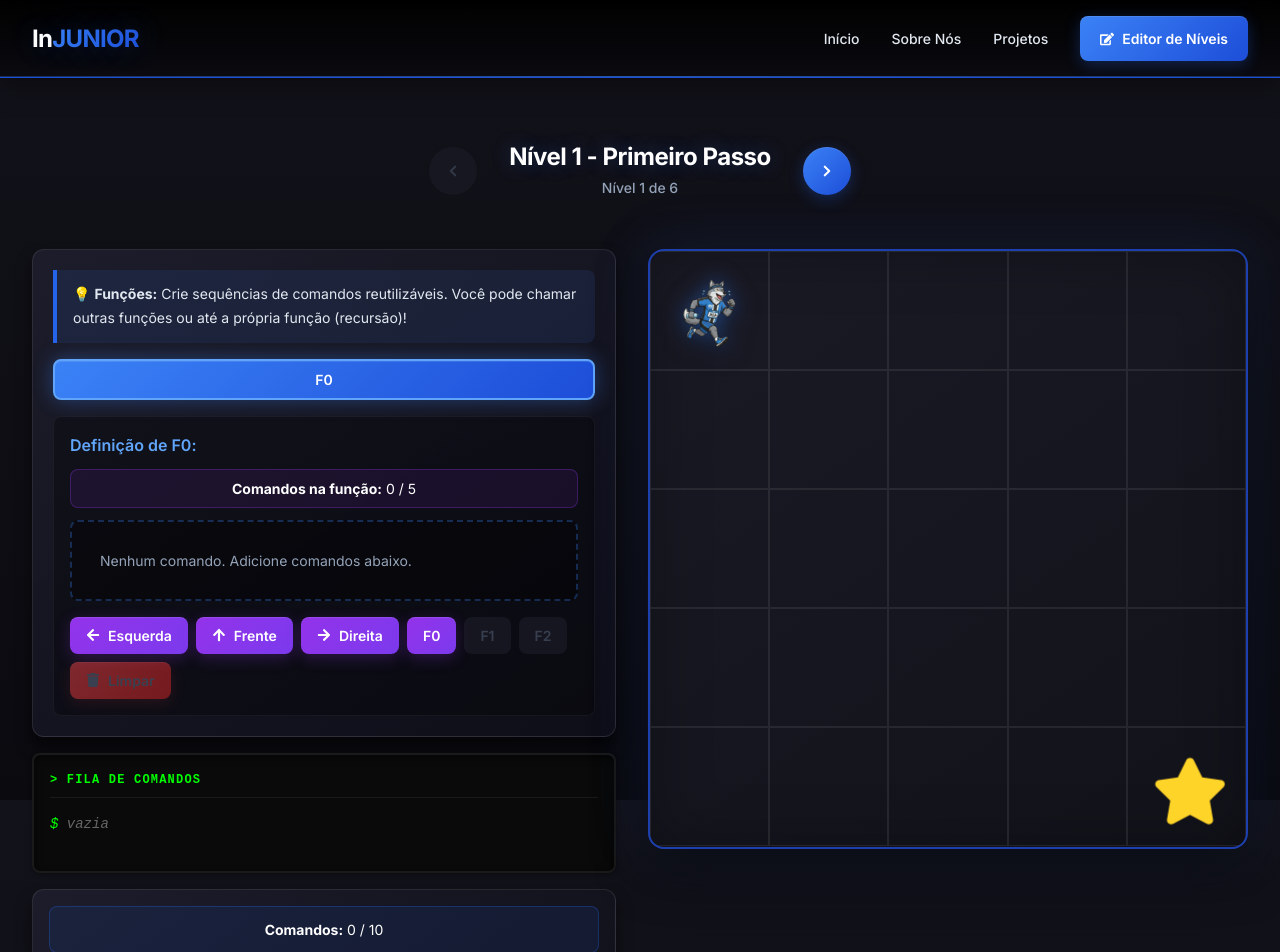
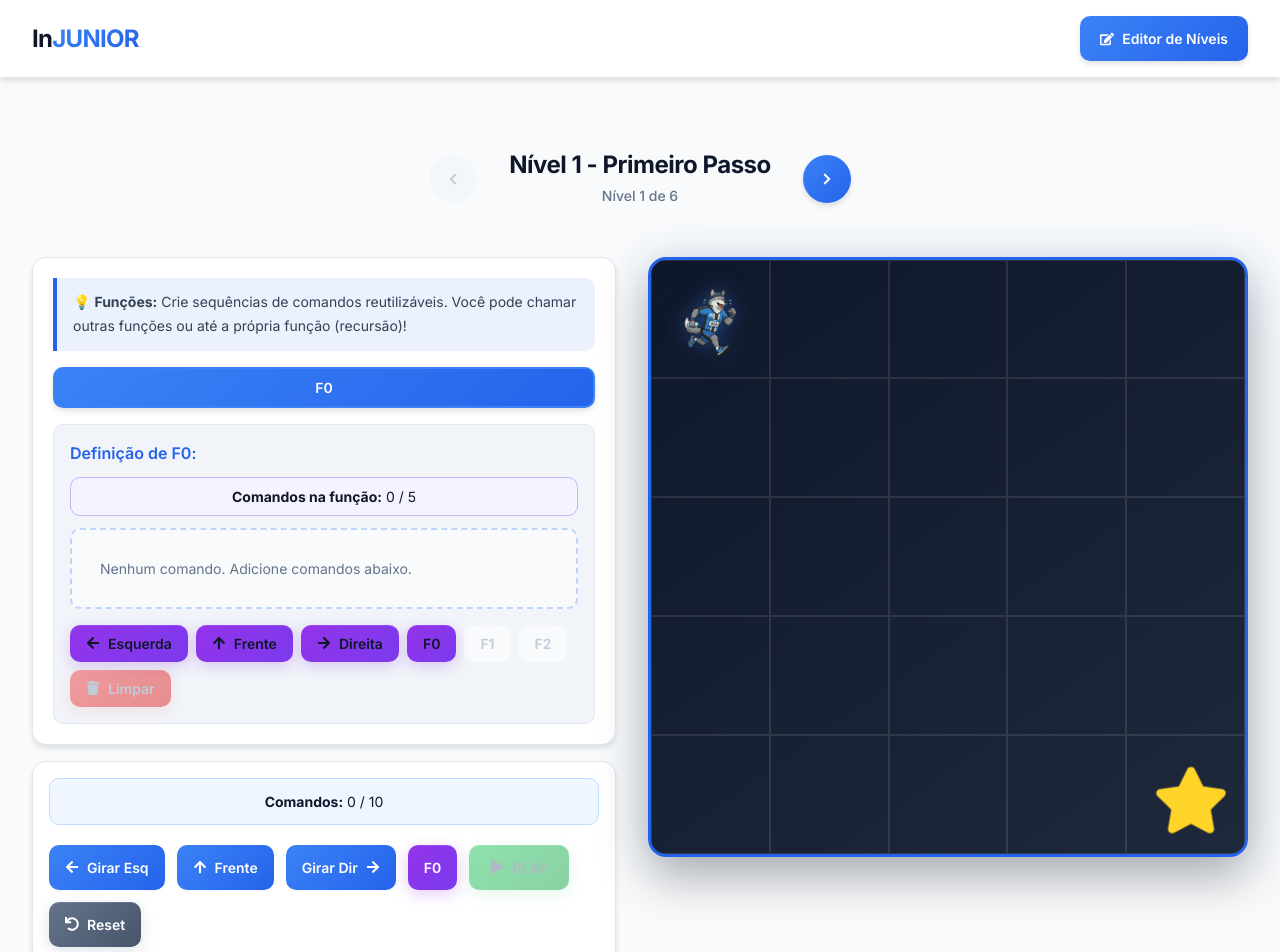
Before and after one commit to DougCristiano/GamIN, a React (Vite) app: page / in a window 1280 px wide. Shown: the top 952 px of the page. Built offline with nearby package versions, Linux system fonts and the light colour scheme.

Commit message:
feat: Implement the game's core UI, including the board, control panel, function editor, and level navigation.

```diff
--- a/src/components/editor/FunctionEditor/FunctionEditor.module.css
+++ b/src/components/editor/FunctionEditor/FunctionEditor.module.css
@@ -1,10 +1,10 @@
 .functionEditor {
-  background: var(--gradient-card);
+  background: var(--color-bg-primary);
   padding: var(--spacing-5);
   border-radius: var(--radius-lg);
   border: 1px solid var(--color-border);
   width: 100%;
-  box-shadow: var(--shadow-lg);
+  box-shadow: var(--shadow-md);
 }
 
 /* ========================================
@@ -38,11 +38,9 @@
 
 .functionTab.active {
   background: var(--gradient-primary);
-  color: var(--color-text-primary);
-  border-color: var(--color-primary-400);
-  box-shadow:
-    0 0 20px rgba(59, 130, 246, 0.4),
-    inset 0 1px 0 rgba(255, 255, 255, 0.1);
+  color: #ffffff;
+  border-color: var(--color-primary-500);
+  box-shadow: var(--shadow-md);
 }
 
 /* ========================================
@@ -92,17 +90,17 @@
    FUNCTION CONTENT
    ======================================== */
 .functionContent {
-  background: rgba(0, 0, 0, 0.3);
+  background: var(--color-bg-tertiary);
   padding: var(--spacing-4);
   border-radius: var(--radius-md);
   min-height: 100px;
-  border: 1px solid var(--color-border-light);
+  border: 1px solid var(--color-border);
 }
 
 .functionTitle {
   font-size: var(--font-size-base);
   font-weight: var(--font-weight-semibold);
-  color: var(--color-primary-400);
+  color: var(--color-primary-600);
   margin-bottom: var(--spacing-3);
   display: flex;
   align-items: center;
@@ -111,8 +109,8 @@
 
 .functionCounter {
   padding: var(--spacing-2);
-  background: rgba(147, 51, 234, 0.1);
-  border: 1px solid rgba(147, 51, 234, 0.3);
+  background: #f5f3ff;
+  border: 1px solid #c4b5fd;
   border-radius: var(--radius-md);
   text-align: center;
   font-size: var(--font-size-sm);
@@ -135,7 +133,7 @@
   gap: var(--spacing-2);
   min-height: 50px;
   padding: var(--spacing-3);
-  background: rgba(0, 0, 0, 0.4);
+  background: var(--color-bg-secondary);
   border-radius: var(--radius-md);
   border: 2px dashed var(--color-border);
   margin-bottom: var(--spacing-4);
@@ -156,7 +154,7 @@
    ======================================== */
 .commandChip {
   background: var(--gradient-primary);
-  color: var(--color-text-primary);
+  color: #ffffff;
   padding: var(--spacing-2) var(--spacing-3);
   border-radius: var(--radius-md);
   font-size: var(--font-size-sm);
@@ -164,9 +162,7 @@
   display: flex;
   align-items: center;
   gap: var(--spacing-2);
-  box-shadow:
-    0 2px 8px rgba(59, 130, 246, 0.3),
-    inset 0 1px 0 rgba(255, 255, 255, 0.1);
+  box-shadow: var(--shadow-sm);
   animation: slideIn 0.2s ease-out;
 }
 
--- a/src/components/game/CommandQueue/CommandQueue.module.css
+++ b/src/components/game/CommandQueue/CommandQueue.module.css
@@ -3,28 +3,25 @@
   flex-direction: column;
   gap: var(--spacing-2);
   padding: var(--spacing-4);
-  background: #0a0a0a;
-  border: 2px solid #1a1a1a;
-  border-radius: var(--radius-md);
-  min-height: 120px;
-  max-height: 200px;
+  background: #1e293b;
+  border: 1px solid #334155;
+  border-radius: var(--radius-lg);
+  min-height: 100px;
+  max-height: 180px;
   overflow-y: auto;
-  box-shadow:
-    inset 0 2px 8px rgba(0, 0, 0, 0.6),
-    0 2px 4px rgba(0, 0, 0, 0.3);
+  box-shadow: var(--shadow-md);
   font-family: 'Courier New', monospace;
-  position: relative;
 }
 
 .queueDisplay::before {
   content: '> Fila de Comandos';
   display: block;
-  color: #00ff00;
+  color: #60a5fa;
   font-size: var(--font-size-xs);
   font-weight: var(--font-weight-bold);
   margin-bottom: var(--spacing-2);
   padding-bottom: var(--spacing-2);
-  border-bottom: 1px solid #1a1a1a;
+  border-bottom: 1px solid #334155;
   text-transform: uppercase;
   letter-spacing: 0.1em;
 }
@@ -34,7 +31,7 @@
 }
 
 .emptyText {
-  color: #666;
+  color: #64748b;
   margin-left: 0;
   font-style: italic;
   font-size: var(--font-size-sm);
@@ -43,7 +40,7 @@
 
 .emptyText::before {
   content: '$ ';
-  color: #00ff00;
+  color: #60a5fa;
 }
 
 .commandList {
@@ -61,16 +58,15 @@
   height: auto;
   background: transparent;
   border-radius: 0;
-  color: #00ff00;
+  color: #22c55e;
   box-shadow: none;
-  animation: terminalBlink 0.3s ease-out;
   font-family: 'Courier New', monospace;
   padding: var(--spacing-1) 0;
 }
 
 .commandItem::before {
   content: '$ ';
-  color: #00ff00;
+  color: #60a5fa;
   margin-right: var(--spacing-2);
 }
 
@@ -92,7 +88,7 @@
   border-radius: 0;
   font-size: var(--font-size-sm);
   font-weight: var(--font-weight-bold);
-  color: #00d4ff;
+  color: #a855f7;
   box-shadow: none;
   letter-spacing: 0.05em;
   font-family: 'Courier New', monospace;
@@ -100,18 +96,18 @@
 
 /* Scrollbar styling */
 .queueDisplay::-webkit-scrollbar {
-  width: 8px;
+  width: 6px;
 }
 
 .queueDisplay::-webkit-scrollbar-track {
-  background: #000;
+  background: #0f172a;
 }
 
 .queueDisplay::-webkit-scrollbar-thumb {
-  background: #333;
-  border-radius: 4px;
+  background: #475569;
+  border-radius: 3px;
 }
 
 .queueDisplay::-webkit-scrollbar-thumb:hover {
-  background: #555;
+  background: #64748b;
 }
--- a/src/components/game/ControlPanel/ControlPanel.module.css
+++ b/src/components/game/ControlPanel/ControlPanel.module.css
@@ -1,19 +1,25 @@
+.controlsContainer {
+  display: flex;
+  flex-direction: column;
+  gap: var(--spacing-3);
+}
+
 .controls {
   display: flex;
   flex-wrap: wrap;
   gap: var(--spacing-3);
   padding: var(--spacing-4);
-  background: var(--gradient-card);
+  background: var(--color-bg-primary);
   border: 1px solid var(--color-border);
   border-radius: var(--radius-lg);
-  box-shadow: var(--shadow-lg);
+  box-shadow: var(--shadow-md);
 }
 
 .commandCounter {
   width: 100%;
   padding: var(--spacing-3);
-  background: rgba(37, 99, 235, 0.1);
-  border: 1px solid rgba(37, 99, 235, 0.3);
+  background: var(--color-primary-50);
+  border: 1px solid var(--color-primary-200);
   border-radius: var(--radius-md);
   text-align: center;
   font-size: var(--font-size-sm);
@@ -22,9 +28,8 @@
 }
 
 .limitWarning {
-  color: #fbbf24;
+  color: var(--color-warning);
   font-weight: var(--font-weight-bold);
-  animation: blink 1s infinite;
 }
 
 @keyframes blink {
@@ -52,17 +57,13 @@
   font-size: var(--font-size-sm);
   transition: all var(--transition-normal);
   background: var(--gradient-primary);
-  color: var(--color-text-primary);
-  box-shadow:
-    0 4px 15px rgba(37, 99, 235, 0.25),
-    inset 0 1px 0 rgba(255, 255, 255, 0.1);
+  color: #ffffff;
+  box-shadow: var(--shadow-sm);
 }
 
 .controls button:hover:not(:disabled) {
-  transform: translateY(-3px);
-  box-shadow:
-    0 8px 25px rgba(37, 99, 235, 0.4),
-    inset 0 1px 0 rgba(255, 255, 255, 0.15);
+  transform: translateY(-2px);
+  box-shadow: var(--shadow-md);
 }
 
 .controls button:active:not(:disabled) {
@@ -73,7 +74,8 @@
   opacity: 0.5;
   cursor: not-allowed;
   transform: none;
-  background: var(--color-bg-elevated);
+  background: var(--color-bg-tertiary);
+  color: var(--color-text-muted);
   box-shadow: none;
 }
 
--- a/src/components/game/ControlPanel/ControlPanel.tsx
+++ b/src/components/game/ControlPanel/ControlPanel.tsx
@@ -5,6 +5,7 @@
 
 import { FaArrowLeft, FaArrowUp, FaArrowRight, FaPlay, FaUndo } from 'react-icons/fa';
 import type { Command, FunctionLimits } from '@/types';
+import { CommandQueue } from '../CommandQueue/CommandQueue';
 import styles from './ControlPanel.module.css';
 
 interface ControlPanelProps {
@@ -16,6 +17,7 @@ interface ControlPanelProps {
   commandCount: number;
   maxCommands?: number;
   functionLimits?: FunctionLimits;
+  commandQueue: Command[];
 }
 
 export const ControlPanel: React.FC<ControlPanelProps> = ({
@@ -27,11 +29,13 @@ export const ControlPanel: React.FC<ControlPanelProps> = ({
   commandCount,
   maxCommands,
   functionLimits,
+  commandQueue,
 }) => {
   const isLimitReached = maxCommands !== undefined && commandCount >= maxCommands;
   const canAddCommand = !isExecuting && !isLimitReached;
 
   return (
+    <div className={styles.controlsContainer}>
       <div className={styles.controls}>
         {maxCommands !== undefined && (
           <div className={styles.commandCounter}>
@@ -82,6 +86,9 @@ export const ControlPanel: React.FC<ControlPanelProps> = ({
           <FaUndo /> Reset
         </button>
       </div>
+
+      <CommandQueue commands={commandQueue} />
+    </div>
   );
 };
 
--- a/src/components/game/Game/Game.module.css
+++ b/src/components/game/Game/Game.module.css
@@ -6,7 +6,7 @@
   width: 100%;
   max-width: 1600px;
   margin: 0 auto;
-  padding: var(--spacing-4) var(--spacing-8);
+  padding: var(--spacing-6) var(--spacing-8);
   animation: fadeIn 0.5s ease-out;
 }
 
@@ -46,40 +46,19 @@
   display: grid;
   width: 600px;
   height: 600px;
-  background: linear-gradient(145deg,
-      var(--color-bg-tertiary) 0%,
-      var(--color-bg-secondary) 100%);
-  border: 2px solid var(--color-primary-800);
+  background: linear-gradient(145deg, #0f172a 0%, #1e293b 100%);
+  border: 3px solid var(--color-primary-600);
   box-shadow:
-    0 20px 50px rgba(0, 0, 0, 0.5),
-    0 0 60px rgba(59, 130, 246, 0.15),
-    inset 0 0 60px rgba(0, 0, 0, 0.3);
+    0 20px 50px rgba(0, 0, 0, 0.3),
+    0 0 40px rgba(59, 130, 246, 0.1);
   border-radius: var(--radius-xl);
   overflow: hidden;
-}
-
-/* Glow effect on the board */
-.board::before {
-  content: '';
-  position: absolute;
-  top: -2px;
-  left: -2px;
-  right: -2px;
-  bottom: -2px;
-  background: linear-gradient(45deg,
-      var(--color-primary-600),
-      var(--color-primary-800),
-      var(--color-primary-600));
-  z-index: -1;
-  border-radius: var(--radius-xl);
-  opacity: 0.5;
-  animation: glow 3s ease-in-out infinite;
 }
 
 .cell {
   width: 100%;
   height: 100%;
-  border: 1px solid var(--color-cell-border);
+  border: 1px solid rgba(255, 255, 255, 0.1);
   display: flex;
   align-items: center;
   justify-content: center;
@@ -88,7 +67,7 @@
 }
 
 .cell:hover {
-  background: rgba(59, 130, 246, 0.1);
+  background: rgba(59, 130, 246, 0.15);
 }
 
 .wall {
@@ -100,6 +79,7 @@
     inset 0 -2px 4px rgba(0, 0, 0, 0.3);
   border-color: #1f2937;
 }
+
 
 /* ========================================
    ROBOT
--- a/src/components/game/Game/Game.tsx
+++ b/src/components/game/Game/Game.tsx
@@ -10,7 +10,6 @@ import { getKeyColor } from '@/utils/keyColors';
 import { useGame, useCommands } from '@/hooks';
 import {
   FunctionEditor,
-  CommandQueue,
   ControlPanel,
   LevelNavigation,
   RecursionWarning,
@@ -149,15 +148,12 @@ export const Game: React.FC<GameProps> = ({ customLevels }) => {
             functionLimits={currentLevel?.functionLimits}
           />
 
-          {/* Command Queue */}
-          <CommandQueue commands={commandQueue} />
-
           {/* Recursion Warning */}
           {recursionWarning && (
             <RecursionWarning message={recursionWarning} onClose={clearWarning} />
           )}
 
-          {/* Control Panel */}
+          {/* Control Panel with Command Queue */}
           <ControlPanel
             onAddCommand={addCommand}
             onPlay={handlePlay}
@@ -167,6 +163,7 @@ export const Game: React.FC<GameProps> = ({ customLevels }) => {
             commandCount={commandQueue.length}
             maxCommands={currentLevel?.maxCommands}
             functionLimits={currentLevel?.functionLimits}
+            commandQueue={commandQueue}
           />
         </div>
 
--- a/src/components/game/LevelNavigation/LevelNavigation.module.css
+++ b/src/components/game/LevelNavigation/LevelNavigation.module.css
@@ -16,7 +16,6 @@
   font-size: var(--font-size-2xl);
   font-weight: var(--font-weight-bold);
   color: var(--color-text-primary);
-  text-shadow: 0 0 20px rgba(59, 130, 246, 0.3);
   letter-spacing: -0.02em;
 }
 
@@ -29,7 +28,7 @@
 
 .navBtn {
   background: var(--gradient-primary);
-  color: var(--color-text-primary);
+  color: #ffffff;
   border: none;
   border-radius: var(--radius-full);
   width: 48px;
@@ -39,17 +38,13 @@
   justify-content: center;
   cursor: pointer;
   transition: all var(--transition-normal);
-  box-shadow:
-    0 4px 15px rgba(37, 99, 235, 0.3),
-    inset 0 1px 0 rgba(255, 255, 255, 0.1);
+  box-shadow: var(--shadow-md);
   font-size: var(--font-size-lg);
 }
 
 .navBtn:hover:not(:disabled) {
   transform: scale(1.1);
-  box-shadow:
-    0 8px 25px rgba(37, 99, 235, 0.5),
-    inset 0 1px 0 rgba(255, 255, 255, 0.15);
+  box-shadow: var(--shadow-lg);
 }
 
 .navBtn:active:not(:disabled) {
@@ -57,8 +52,8 @@
 }
 
 .navBtn:disabled {
-  background: var(--color-bg-elevated);
+  background: var(--color-bg-tertiary);
   cursor: not-allowed;
-  opacity: 0.4;
+  opacity: 0.5;
   box-shadow: none;
 }
--- a/src/components/layout/Header/Header.module.css
+++ b/src/components/layout/Header/Header.module.css
@@ -3,33 +3,13 @@
   justify-content: space-between;
   align-items: center;
   padding: var(--spacing-4) var(--spacing-8);
-  background: linear-gradient(180deg,
-      rgba(0, 0, 0, 0.95) 0%,
-      rgba(10, 10, 15, 0.9) 100%);
-  backdrop-filter: blur(20px);
+  background: var(--color-bg-primary);
   color: var(--color-text-primary);
-  box-shadow:
-    0 4px 30px rgba(0, 0, 0, 0.5),
-    inset 0 -1px 0 rgba(59, 130, 246, 0.3);
+  box-shadow: var(--shadow-md);
   position: sticky;
   top: 0;
   z-index: var(--z-dropdown);
-  border-bottom: 1px solid var(--color-primary-700);
-}
-
-/* Subtle glow effect */
-.header::after {
-  content: '';
-  position: absolute;
-  bottom: 0;
-  left: 0;
-  right: 0;
-  height: 1px;
-  background: linear-gradient(90deg,
-      transparent 0%,
-      var(--color-primary-500) 50%,
-      transparent 100%);
-  opacity: 0.5;
+  border-bottom: 1px solid var(--color-border);
 }
 
 .logoContainer {
@@ -48,7 +28,6 @@
   font-weight: var(--font-weight-bold);
   letter-spacing: -0.03em;
   color: var(--color-text-primary);
-  text-shadow: 0 0 30px rgba(59, 130, 246, 0.3);
 }
 
 .logoAccent {
@@ -61,44 +40,13 @@
 
 .nav {
   display: flex;
-  gap: var(--spacing-8);
+  gap: var(--spacing-4);
   align-items: center;
-}
-
-.navLink {
-  color: var(--color-text-secondary);
-  text-decoration: none;
-  font-weight: var(--font-weight-medium);
-  font-size: var(--font-size-sm);
-  transition: all var(--transition-fast);
-  position: relative;
-  padding: var(--spacing-2) 0;
-}
-
-/* Animated underline on hover */
-.navLink::after {
-  content: '';
-  position: absolute;
-  bottom: 0;
-  left: 0;
-  width: 0;
-  height: 2px;
-  background: var(--gradient-primary);
-  transition: width var(--transition-normal);
-}
-
-.navLink:hover {
-  color: var(--color-text-primary);
-  text-decoration: none;
-}
-
-.navLink:hover::after {
-  width: 100%;
 }
 
 .editorBtn {
   background: var(--gradient-primary);
-  color: var(--color-text-primary);
+  color: #ffffff;
   border: none;
   padding: var(--spacing-3) var(--spacing-5);
   border-radius: var(--radius-md);
@@ -109,17 +57,13 @@
   align-items: center;
   gap: var(--spacing-2);
   transition: all var(--transition-normal);
-  box-shadow:
-    0 4px 15px rgba(37, 99, 235, 0.3),
-    inset 0 1px 0 rgba(255, 255, 255, 0.1);
+  box-shadow: var(--shadow-md);
 }
 
 .editorBtn:hover {
   background: var(--gradient-primary-hover);
   transform: translateY(-2px);
-  box-shadow:
-    0 8px 25px rgba(37, 99, 235, 0.5),
-    inset 0 1px 0 rgba(255, 255, 255, 0.1);
+  box-shadow: var(--shadow-lg);
 }
 
 .editorBtn:active {
--- a/src/components/layout/Header/Header.tsx
+++ b/src/components/layout/Header/Header.tsx
@@ -12,7 +12,6 @@ export const Header: React.FC<HeaderProps> = ({ hideEditorButton = false }) => {
   const navigate = useNavigate();
 
   const handleEditorClick = () => {
-    // Abrir em nova guia
     window.open('/editor', '_blank');
   };
 
@@ -28,22 +27,6 @@ export const Header: React.FC<HeaderProps> = ({ hideEditorButton = false }) => {
         </span>
       </div>
       <nav className={styles.nav}>
-        <a
-          href="#"
-          className={styles.navLink}
-          onClick={e => {
-            e.preventDefault();
-            handleHomeClick();
-          }}
-        >
-          Início
-        </a>
-        <a href="#" className={styles.navLink}>
-          Sobre Nós
-        </a>
-        <a href="#" className={styles.navLink}>
-          Projetos
-        </a>
         {!hideEditorButton && (
           <button className={styles.editorBtn} onClick={handleEditorClick}>
             <FaEdit /> Editor de Níveis
--- a/src/styles/index.css
+++ b/src/styles/index.css
@@ -13,7 +13,7 @@
 :root {
   font-family: var(--font-family);
   font-weight: var(--font-weight-normal);
-  color-scheme: dark;
+  color-scheme: light;
   color: var(--color-text-primary);
   background-color: var(--color-bg-primary);
   font-synthesis: none;
@@ -24,12 +24,11 @@
 
 body {
   min-height: 100vh;
-  background: var(--gradient-dark);
-  background-attachment: fixed;
+  background: var(--color-bg-secondary);
   overflow-x: hidden;
 }
 
-/* Background pattern effect */
+/* Subtle gradient background */
 body::before {
   content: '';
   position: fixed;
@@ -38,8 +37,8 @@ body::before {
   width: 100%;
   height: 100%;
   background:
-    radial-gradient(circle at 20% 20%, rgba(59, 130, 246, 0.08) 0%, transparent 50%),
-    radial-gradient(circle at 80% 80%, rgba(59, 130, 246, 0.05) 0%, transparent 50%);
+    radial-gradient(ellipse at top left, rgba(59, 130, 246, 0.05) 0%, transparent 50%),
+    radial-gradient(ellipse at bottom right, rgba(59, 130, 246, 0.03) 0%, transparent 50%);
   pointer-events: none;
   z-index: -1;
 }
--- a/src/styles/variables.css
+++ b/src/styles/variables.css
@@ -1,6 +1,6 @@
 /**
  * Design Tokens - Variables CSS
- * Paleta: Azul, Preto e Branco
+ * Paleta: Azul, Branco e detalhes escuros
  */
 
 :root {
@@ -21,32 +21,32 @@
    /* Atalhos para cores primárias */
    --color-primary: var(--color-primary-600);
    --color-primary-hover: var(--color-primary-700);
-  --color-primary-light: var(--color-primary-400);
+   --color-primary-light: var(--color-primary-100);
    --color-primary-dark: var(--color-primary-800);
 
    /* ========================================
-     CORES DE FUNDO - PRETO/ESCURO
+     CORES DE FUNDO - CLARO
      ======================================== */
-  --color-bg-primary: #0a0a0f;
-  --color-bg-secondary: #12121a;
-  --color-bg-tertiary: #1a1a25;
-  --color-bg-elevated: #22222f;
-  --color-bg-card: rgba(18, 18, 26, 0.8);
-  --color-bg-overlay: rgba(0, 0, 0, 0.7);
+   --color-bg-primary: #ffffff;
+   --color-bg-secondary: #f8fafc;
+   --color-bg-tertiary: #f1f5f9;
+   --color-bg-elevated: #ffffff;
+   --color-bg-card: #ffffff;
+   --color-bg-overlay: rgba(0, 0, 0, 0.5);
 
    /* ========================================
-     CORES DE TEXTO - BRANCO/CLARO
+     CORES DE TEXTO - ESCURO
      ======================================== */
-  --color-text-primary: #ffffff;
-  --color-text-secondary: #e2e8f0;
-  --color-text-muted: #94a3b8;
-  --color-text-disabled: #64748b;
+   --color-text-primary: #0f172a;
+   --color-text-secondary: #334155;
+   --color-text-muted: #64748b;
+   --color-text-disabled: #94a3b8;
 
    /* ========================================
      CORES DE BORDA
      ======================================== */
-  --color-border: rgba(255, 255, 255, 0.1);
-  --color-border-light: rgba(255, 255, 255, 0.05);
+   --color-border: #e2e8f0;
+   --color-border-light: #f1f5f9;
    --color-border-focus: var(--color-primary-500);
    --color-border-accent: var(--color-primary-600);
 
@@ -54,33 +54,33 @@
      CORES DE STATUS
      ======================================== */
    --color-success: #22c55e;
-  --color-success-bg: rgba(34, 197, 94, 0.15);
+   --color-success-bg: #dcfce7;
    --color-warning: #eab308;
-  --color-warning-bg: rgba(234, 179, 8, 0.15);
+   --color-warning-bg: #fef9c3;
    --color-error: #ef4444;
-  --color-error-bg: rgba(239, 68, 68, 0.15);
+   --color-error-bg: #fee2e2;
    --color-info: var(--color-primary-500);
-  --color-info-bg: rgba(59, 130, 246, 0.15);
+   --color-info-bg: var(--color-primary-50);
 
    /* ========================================
      CORES DO JOGO
      ======================================== */
    --color-star: #fbbf24;
-  --color-robot: var(--color-primary-400);
+   --color-robot: var(--color-primary-500);
    --color-wall: #374151;
-  --color-cell: var(--color-bg-tertiary);
-  --color-cell-border: rgba(255, 255, 255, 0.08);
+   --color-cell: #f8fafc;
+   --color-cell-border: #e2e8f0;
    --color-function: #a855f7;
    --color-function-hover: #9333ea;
 
    /* ========================================
      GRADIENTES
      ======================================== */
-  --gradient-primary: linear-gradient(135deg, var(--color-primary-500) 0%, var(--color-primary-700) 100%);
-  --gradient-primary-hover: linear-gradient(135deg, var(--color-primary-600) 0%, var(--color-primary-800) 100%);
-  --gradient-dark: linear-gradient(180deg, var(--color-bg-secondary) 0%, var(--color-bg-primary) 100%);
-  --gradient-card: linear-gradient(145deg, rgba(30, 30, 45, 0.9) 0%, rgba(15, 15, 25, 0.95) 100%);
-  --gradient-glow: radial-gradient(circle at center, var(--color-primary-500) 0%, transparent 70%);
+   --gradient-primary: linear-gradient(135deg, var(--color-primary-500) 0%, var(--color-primary-600) 100%);
+   --gradient-primary-hover: linear-gradient(135deg, var(--color-primary-600) 0%, var(--color-primary-700) 100%);
+   --gradient-dark: linear-gradient(180deg, #1e3a8a 0%, #0f172a 100%);
+   --gradient-card: linear-gradient(145deg, #ffffff 0%, #f8fafc 100%);
+   --gradient-glow: radial-gradient(circle at center, var(--color-primary-100) 0%, transparent 70%);
    --gradient-function: linear-gradient(135deg, #9333ea 0%, #7c3aed 100%);
    --gradient-success: linear-gradient(135deg, #22c55e 0%, #16a34a 100%);
    --gradient-reset: linear-gradient(135deg, #64748b 0%, #475569 100%);
@@ -126,23 +126,24 @@
    /* ========================================
      BORDAS E RAIOS
      ======================================== */
-  --radius-sm: 4px;
-  --radius-md: 8px;
-  --radius-lg: 12px;
-  --radius-xl: 16px;
+   --radius-sm: 6px;
+   --radius-md: 10px;
+   --radius-lg: 14px;
+   --radius-xl: 18px;
    --radius-2xl: 24px;
    --radius-full: 9999px;
 
    /* ========================================
      SOMBRAS
      ======================================== */
-  --shadow-sm: 0 1px 2px rgba(0, 0, 0, 0.3);
-  --shadow-md: 0 4px 6px rgba(0, 0, 0, 0.4);
-  --shadow-lg: 0 10px 15px rgba(0, 0, 0, 0.5);
-  --shadow-xl: 0 20px 25px rgba(0, 0, 0, 0.6);
-  --shadow-glow: 0 0 20px rgba(59, 130, 246, 0.3);
-  --shadow-glow-lg: 0 0 40px rgba(59, 130, 246, 0.4);
-  --shadow-inset: inset 0 2px 4px rgba(0, 0, 0, 0.3);
+   --shadow-sm: 0 1px 2px rgba(0, 0, 0, 0.05);
+   --shadow-md: 0 4px 6px rgba(0, 0, 0, 0.07), 0 2px 4px rgba(0, 0, 0, 0.05);
+   --shadow-lg: 0 10px 25px rgba(0, 0, 0, 0.1), 0 6px 10px rgba(0, 0, 0, 0.05);
+   --shadow-xl: 0 20px 40px rgba(0, 0, 0, 0.12);
+   --shadow-glow: 0 0 20px rgba(59, 130, 246, 0.15);
+   --shadow-glow-lg: 0 0 40px rgba(59, 130, 246, 0.2);
+   --shadow-inset: inset 0 2px 4px rgba(0, 0, 0, 0.05);
+   --shadow-card: 0 4px 20px rgba(0, 0, 0, 0.08);
 
    /* ========================================
      TRANSIÇÕES
```
Lines whose indentation alone changed are shown as unchanged.
